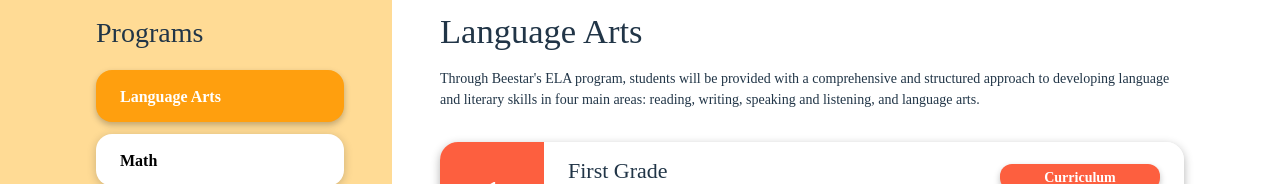
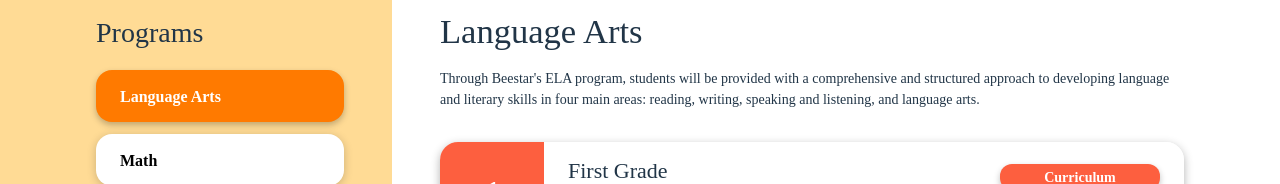
Before and after one commit to awang1245/beestar-responsive-redesign, a website built with Vite: page index.html in a window 1280 px wide. Shown: the part 616-800 px from the top of the page. Built offline with nearby package versions, Linux system fonts and the light colour scheme; a web font is replaced by a local one.

Commit message:
contrast

```diff
--- a/style.css
+++ b/style.css
@@ -5,12 +5,12 @@
 
   --dark-blue: #2762b1;
   --light-blue: #b9dffc;
-  --dark-yellow: #ff9f0e;
+  --dark-yellow: #ff7a00;
   --light-yellow: #ffdb95;
   --green: #00a473;
   --red: #fd5f3f;
   --red-hover: #ca4c32;
-  --yellow-hover: #cc7f0b;
+  --yellow-hover: #cc6200;
   --green-hover: #00835c;
   --blue-hover: #1f4e8e;
   --bw-30: #b3b3b3;
```
